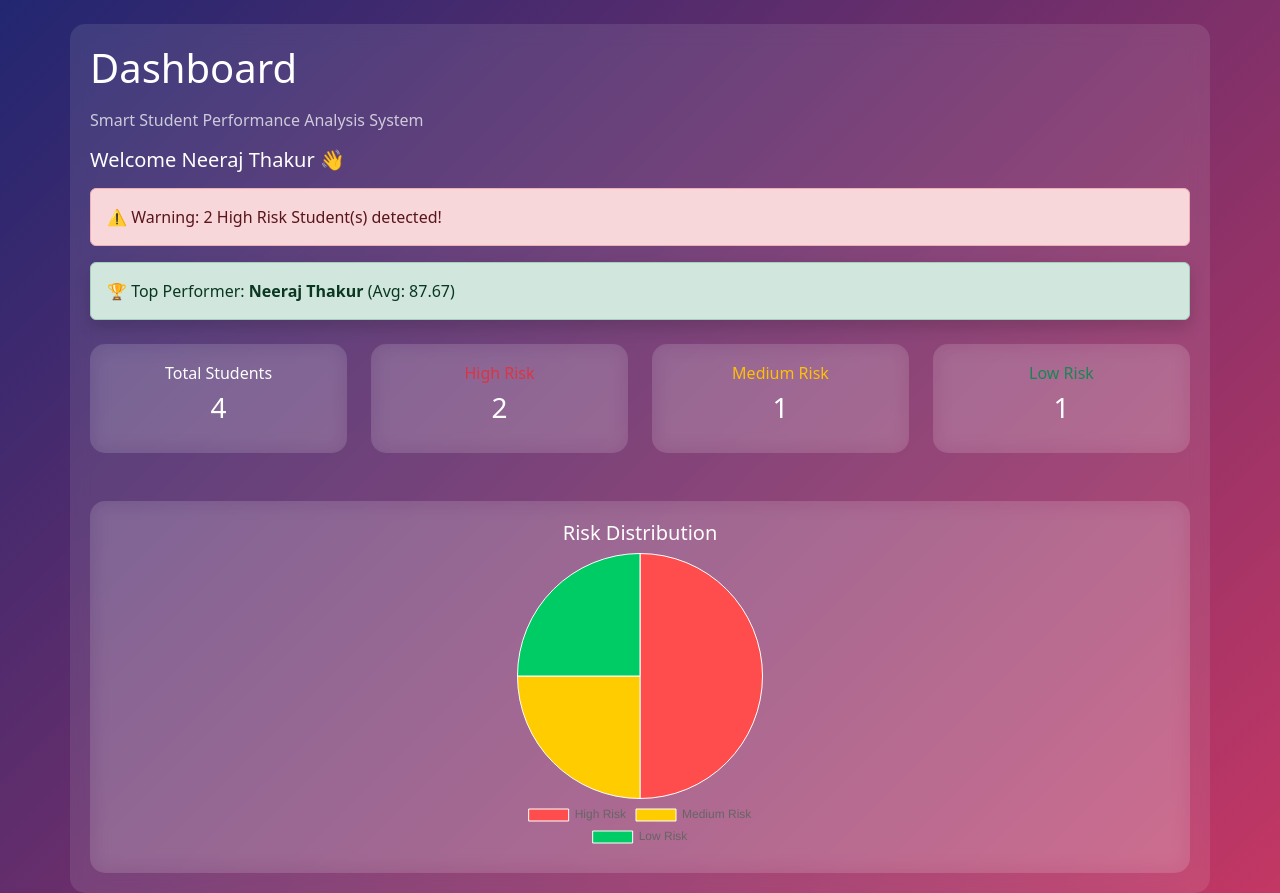
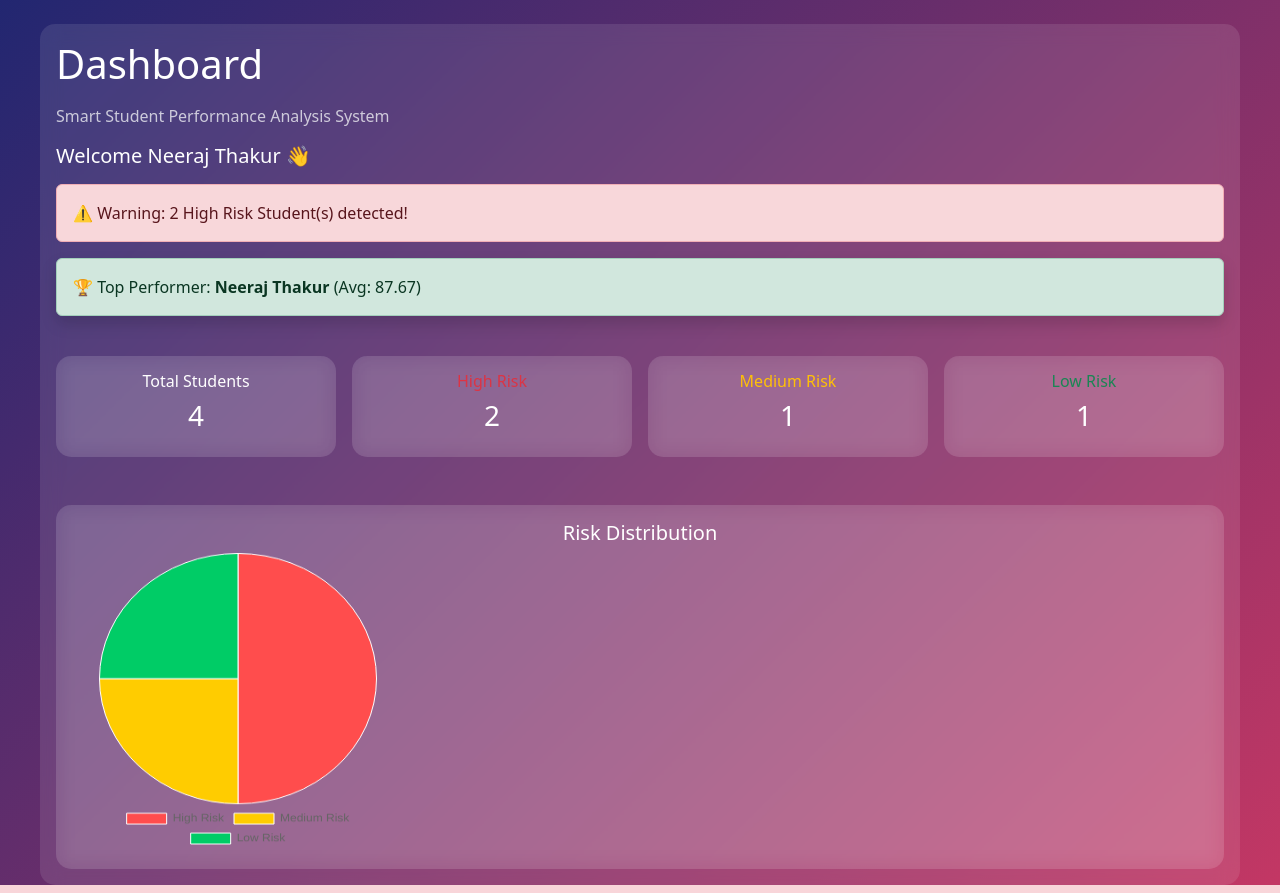
Before and after one commit to Neeraj-programmer7/student-performance-dashboard, a Flask app: page /dashboard in a window 1280 px wide. Shown: the part 63-956 px from the top of the page. Run offline with Flask 3, Linux system fonts and the light colour scheme; a user stored in the database is signed in; data comes from the database, SQL or seed files in the repository.

Commit message:
Updated UI + Improvements

```diff
--- a/templates/base.html
+++ b/templates/base.html
@@ -15,6 +15,8 @@
       border-radius: 15px;
       backdrop-filter: blur(10px);
       padding: 20px;
+      max-width: 1200px;
+      margin: auto;
     }
     .glass:hover{
       transform: scale(1.03);
@@ -44,6 +46,23 @@
     .card{
       border: none;
       border-radius: 15px;
+    }
+
+    canvas{
+      max-width: 100%;
+      height: 300px !important;
+    }
+
+    @media (max-width: 768px){
+      h1{
+        font-size: 24px;
+      }
+      .glass{
+        padding: 15px;
+      }
+      canvas{
+        height: 250px !important;
+      }
     }
   </style>
 </head>
@@ -82,10 +101,14 @@
     </div>
 </nav>
 
-  <div class="container mt-4 glass">
-    {% block content %}
-    {% endblock %}
+  <div class="container-fluid mt-4 px-3">
+    <div class="glass p-3">
+      {% block content %}
+      {% endblock %}
+    </div>
   </div>
+
+  <script src="https://cdn.jsdelivr.net/npm/bootstrap@5.3.2/dist/js/bootstrap.bundle.min.js"></script>
 
 </body>
 
--- a/templates/index.html
+++ b/templates/index.html
@@ -26,31 +26,31 @@
 
 <!-- Dashboard Cards -->
 
-<div class="row text-center mt-4">
+<div class="row g-3 text-center mt-4">
 
-  <div class="col-md-3">
-    <div class="glass">
+  <div class="col-6 col-md-3">
+    <div class="glass p-3">
       <h6>Total Students</h6>
       <h3>{{ total }}</h3>
     </div>
   </div>
 
-  <div class="col-md-3">
-    <div class="glass">
+  <div class="col-6 col-md-3">
+    <div class="glass p-3">
       <h6 class="text-danger">High Risk</h6>
       <h3>{{ high }}</h3>
     </div>
   </div>
 
-  <div class="col-md-3">
-    <div class="glass">
+  <div class="col-6 col-md-3">
+    <div class="glass p-3">
       <h6 class="text-warning">Medium Risk</h6>
       <h3>{{ medium }}</h3>
     </div>
   </div>
 
-  <div class="col-md-3">
-    <div class="glass">
+  <div class="col-6 col-md-3">
+    <div class="glass p-3">
       <h6 class="text-success">Low Risk</h6>
       <h3>{{ low }}</h3>
     </div>
@@ -60,9 +60,9 @@
 
 <!-- Chart Section -->
 
-<div class="glass mt-5 text-center">
+<div class="glass mt-5 p-3 text-center">
     <h5>Risk Distribution</h5>
-    <canvas id="riskChart" style="max-width: 400px; margin:auto;"></canvas>
+    <canvas id="riskChart"></canvas>
 </div>
 
 <!-- Chart.js CDN -->
```
Also changed, not shown: templates/students.html (+13 -8 lines).
